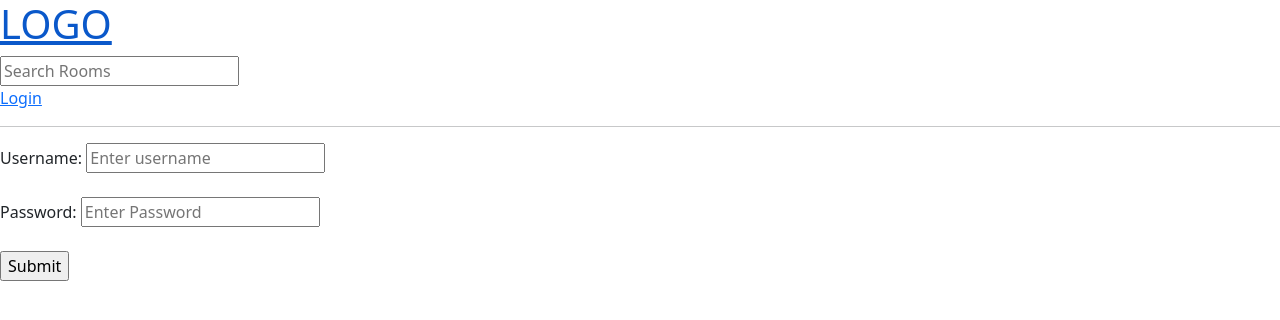
After one commit to charankulal/Learning-Management-System, a Django app: page /login/ in a window 1280 px wide. The commit adds this page. Shown: the top 320 px of the page. Run offline with Django 4.2, Linux system fonts and the light colour scheme.

Commit message:
Added login functionality. And authenticated the user.

```diff
--- /dev/null
+++ b/studentsync/base/templates/base/login_register.html
@@ -0,0 +1,30 @@
+{% extends 'main.html' %} {% block content %}
+
+<div>
+  <form action="" method="POST">
+    {% csrf_token %}
+    <div>
+        <label for="username">Username: </label>
+    <input
+      type="text"
+      name="username"
+      placeholder="Enter username"
+    />
+    </div>
+<br>
+    <div>
+        <label for="password">Password: </label>
+    <input
+      type="password"
+      name="password"
+      placeholder="Enter Password"
+    />
+    </div>
+<br>
+    <div>
+        <input type="submit" value="Submit" />
+    </div>
+  </form>
+</div>
+
+{% endblock content %}
--- a/studentsync/base/urls.py
+++ b/studentsync/base/urls.py
@@ -2,6 +2,7 @@ from django.urls import path
 from . import views
 
 urlpatterns = [
+    path('login/',views.loginPage,name="login"),
     path('',views.home,name="home"),
     path('room/<str:pk>/',views.room,name="room"),
     path('create-room/',views.createRoom,name="create-room"),
--- a/studentsync/base/views.py
+++ b/studentsync/base/views.py
@@ -1,7 +1,30 @@
 from django.shortcuts import render,redirect
 from .models import Room,Topic
+from django.contrib.auth.models import User
+from django.contrib.auth import authenticate,login,logout
 from .forms import RoomForm
 from django.db.models import Q
+from django.contrib import messages
+
+def loginPage(request):
+    if request.method=="POST":
+        username=request.POST.get('username')
+        password=request.POST.get('password')
+
+        try:
+            user=User.objects.get(username=username)
+        except:
+            messages.error(request,"Account does not exist")
+
+        user=authenticate(request,username=username,password=password)
+        if user is not None:
+            login(request,user)
+            return redirect('home')
+        else:
+            messages.error(request,"Invalid User Credentials")
+
+    context={}
+    return render(request,'base/login_register.html',context)
 
 def home(request):
     q=request.GET.get('q') if request.GET.get('q')!=None else ''
--- a/studentsync/templates/main.html
+++ b/studentsync/templates/main.html
@@ -14,6 +14,13 @@
 
 <body>
     {% include 'navbar.html' %}
+    {% if messages %}
+    <ul class="messages">
+    {% for message in messages %}
+    <li>{{ message }}</li>
+    {% endfor %}
+</ul>
+{% endif %}
 
 
     {% block content %}
--- a/studentsync/templates/navbar.html
+++ b/studentsync/templates/navbar.html
@@ -1,7 +1,11 @@
 <a href="/">
     <h1>LOGO</h1>
 </a>
+
+
 <form action="{% url 'home' %}" method="GET">
     <input type="text" name="q" placeholder="Search Rooms"/>
 </form>
+
+<a href="{% url 'login' %}">Login</a>
 <hr />
```
Also changed, not shown: studentsync/db.sqlite3.
